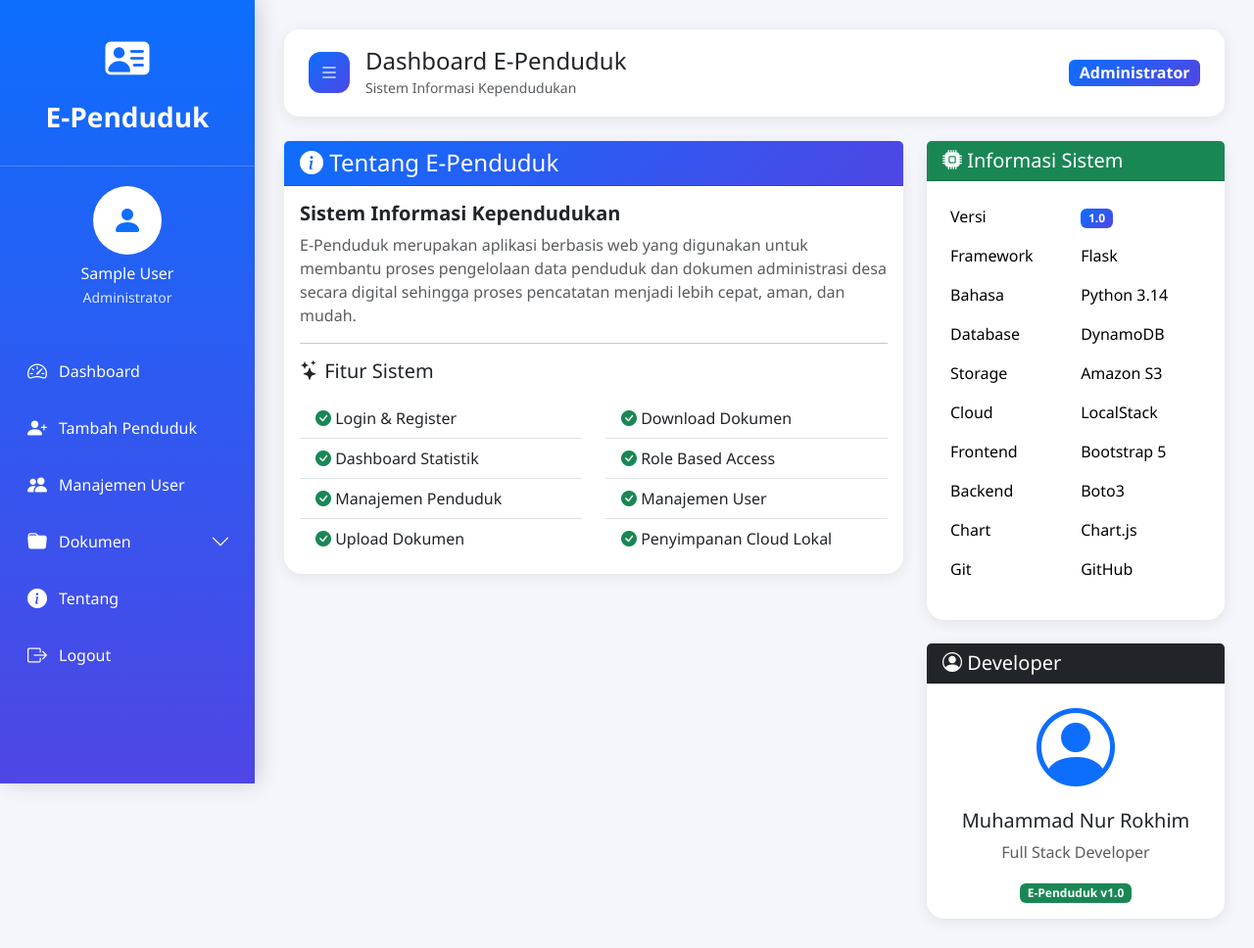
After one commit to devohim/e-penduduk, a Flask app: page /tentang in a window 1280 px wide. The commit adds this page. Shown: the whole page at 98% size. Run offline with Flask 3, Linux system fonts and the light colour scheme; the visitor is signed in with stand-in values (Sample User, id 1).

Commit message:
Deploy Render

```diff
--- a/app.py
+++ b/app.py
@@ -156,6 +156,15 @@ def login():
             flash("Username atau Password salah")
 
     return render_template("login.html")
+
+
+@app.route("/tentang")
+def tentang():
+
+    if "login" not in session:
+        return redirect("/login")
+
+    return render_template("tentang.html")
 
 @app.route("/users")
 def users():
--- a/templates/layout.html
+++ b/templates/layout.html
@@ -304,6 +304,10 @@ body {
                 Jenis Dokumen
             </a>
         </div>
+        <a href="/tentang">
+        <i class="bi bi-info-circle-fill"></i>
+            Tentang
+        </a>
 
         <a href="/logout">
             <i class="bi bi-box-arrow-right"></i>
--- /dev/null
+++ b/templates/tentang.html
@@ -0,0 +1,237 @@
+{% extends "layout.html" %}
+
+{% block title %}Tentang Sistem{% endblock %}
+
+{% block content %}
+
+<div class="row">
+
+    <div class="col-lg-8">
+
+        <div class="card">
+
+            <div class="card-header bg-primary text-white">
+
+                <h4 class="mb-0">
+                    <i class="bi bi-info-circle-fill"></i>
+                    Tentang E-Penduduk
+                </h4>
+
+            </div>
+
+            <div class="card-body">
+
+                <h5 class="fw-bold">
+                    Sistem Informasi Kependudukan
+                </h5>
+
+                <p class="text-muted">
+
+                    E-Penduduk merupakan aplikasi berbasis web yang
+                    digunakan untuk membantu proses pengelolaan data
+                    penduduk dan dokumen administrasi desa secara
+                    digital sehingga proses pencatatan menjadi lebih
+                    cepat, aman, dan mudah.
+
+                </p>
+
+                <hr>
+
+                <h5 class="mb-3">
+
+                    <i class="bi bi-stars"></i>
+                    Fitur Sistem
+
+                </h5>
+
+                <div class="row">
+
+                    <div class="col-md-6">
+
+                        <ul class="list-group list-group-flush">
+
+                            <li class="list-group-item">
+                                <i class="bi bi-check-circle-fill text-success"></i>
+                                Login & Register
+                            </li>
+
+                            <li class="list-group-item">
+                                <i class="bi bi-check-circle-fill text-success"></i>
+                                Dashboard Statistik
+                            </li>
+
+                            <li class="list-group-item">
+                                <i class="bi bi-check-circle-fill text-success"></i>
+                                Manajemen Penduduk
+                            </li>
+
+                            <li class="list-group-item">
+                                <i class="bi bi-check-circle-fill text-success"></i>
+                                Upload Dokumen
+                            </li>
+
+                        </ul>
+
+                    </div>
+
+                    <div class="col-md-6">
+
+                        <ul class="list-group list-group-flush">
+
+                            <li class="list-group-item">
+                                <i class="bi bi-check-circle-fill text-success"></i>
+                                Download Dokumen
+                            </li>
+
+                            <li class="list-group-item">
+                                <i class="bi bi-check-circle-fill text-success"></i>
+                                Role Based Access
+                            </li>
+
+                            <li class="list-group-item">
+                                <i class="bi bi-check-circle-fill text-success"></i>
+                                Manajemen User
+                            </li>
+
+                            <li class="list-group-item">
+                                <i class="bi bi-check-circle-fill text-success"></i>
+                                Penyimpanan Cloud Lokal
+                            </li>
+
+                        </ul>
+
+                    </div>
+
+                </div>
+
+            </div>
+
+        </div>
+
+    </div>
+
+    <div class="col-lg-4">
+
+        <div class="card mb-4">
+
+            <div class="card-header bg-success text-white">
+
+                <h5 class="mb-0">
+
+                    <i class="bi bi-cpu-fill"></i>
+
+                    Informasi Sistem
+
+                </h5>
+
+            </div>
+
+            <div class="card-body">
+
+                <table class="table table-borderless">
+
+                    <tr>
+                        <td>Versi</td>
+                        <td><span class="badge bg-primary">1.0</span></td>
+                    </tr>
+
+                    <tr>
+                        <td>Framework</td>
+                        <td>Flask</td>
+                    </tr>
+
+                    <tr>
+                        <td>Bahasa</td>
+                        <td>Python 3.14</td>
+                    </tr>
+
+                    <tr>
+                        <td>Database</td>
+                        <td>DynamoDB</td>
+                    </tr>
+
+                    <tr>
+                        <td>Storage</td>
+                        <td>Amazon S3</td>
+                    </tr>
+
+                    <tr>
+                        <td>Cloud</td>
+                        <td>LocalStack</td>
+                    </tr>
+
+                    <tr>
+                        <td>Frontend</td>
+                        <td>Bootstrap 5</td>
+                    </tr>
+
+                    <tr>
+                        <td>Backend</td>
+                        <td>Boto3</td>
+                    </tr>
+
+                    <tr>
+                        <td>Chart</td>
+                        <td>Chart.js</td>
+                    </tr>
+
+                    <tr>
+                        <td>Git</td>
+                        <td>GitHub</td>
+                    </tr>
+
+                </table>
+
+            </div>
+
+        </div>
+
+        <div class="card">
+
+            <div class="card-header bg-dark text-white">
+
+                <h5 class="mb-0">
+
+                    <i class="bi bi-person-circle"></i>
+
+                    Developer
+
+                </h5>
+
+            </div>
+
+            <div class="card-body text-center">
+
+                <div class="display-1 text-primary">
+
+                    <i class="bi bi-person-circle"></i>
+
+                </div>
+
+                <h5 class="mt-3">
+
+                    Muhammad Nur Rokhim
+
+                </h5>
+
+                <p class="text-muted">
+
+                    Full Stack Developer
+
+                </p>
+
+                <span class="badge bg-success">
+
+                    E-Penduduk v1.0
+
+                </span>
+
+            </div>
+
+        </div>
+
+    </div>
+
+</div>
+
+{% endblock %}
```
Also changed, not shown: templates/index.html (+0 -32 lines).
